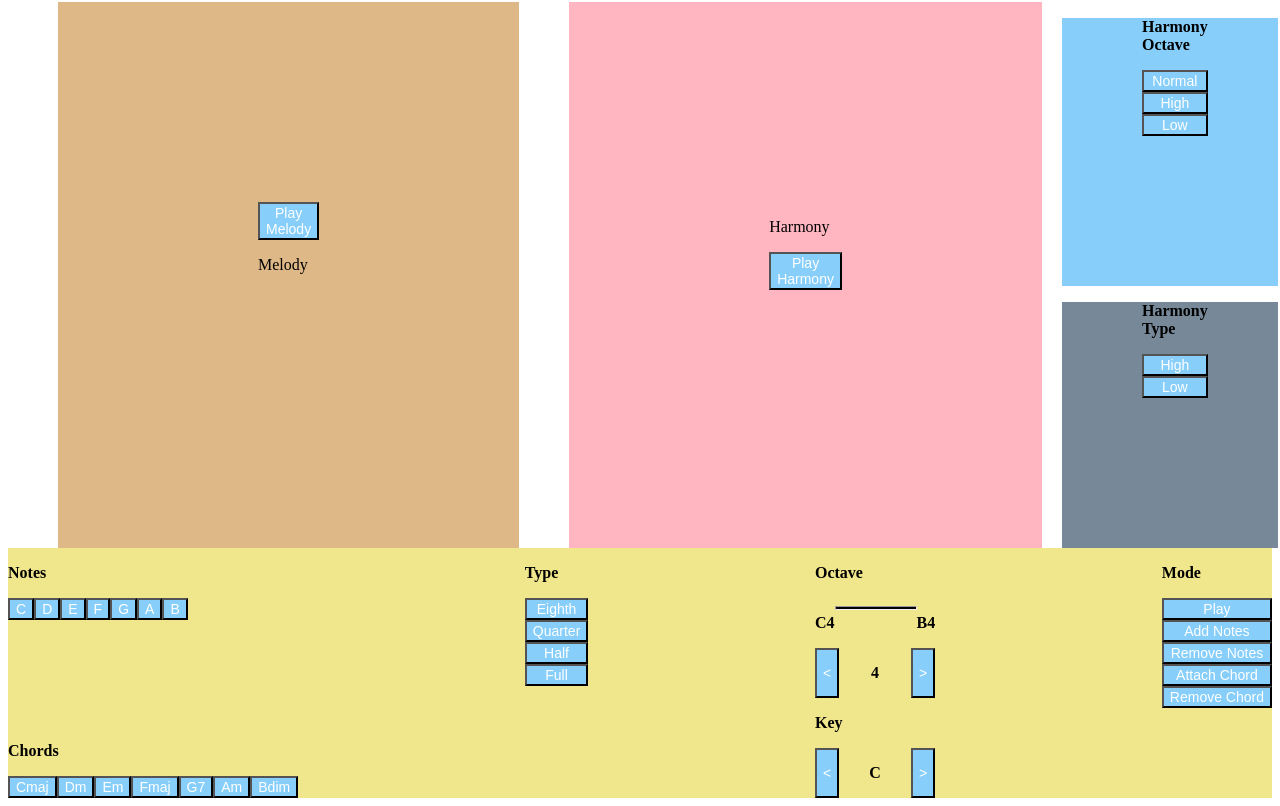
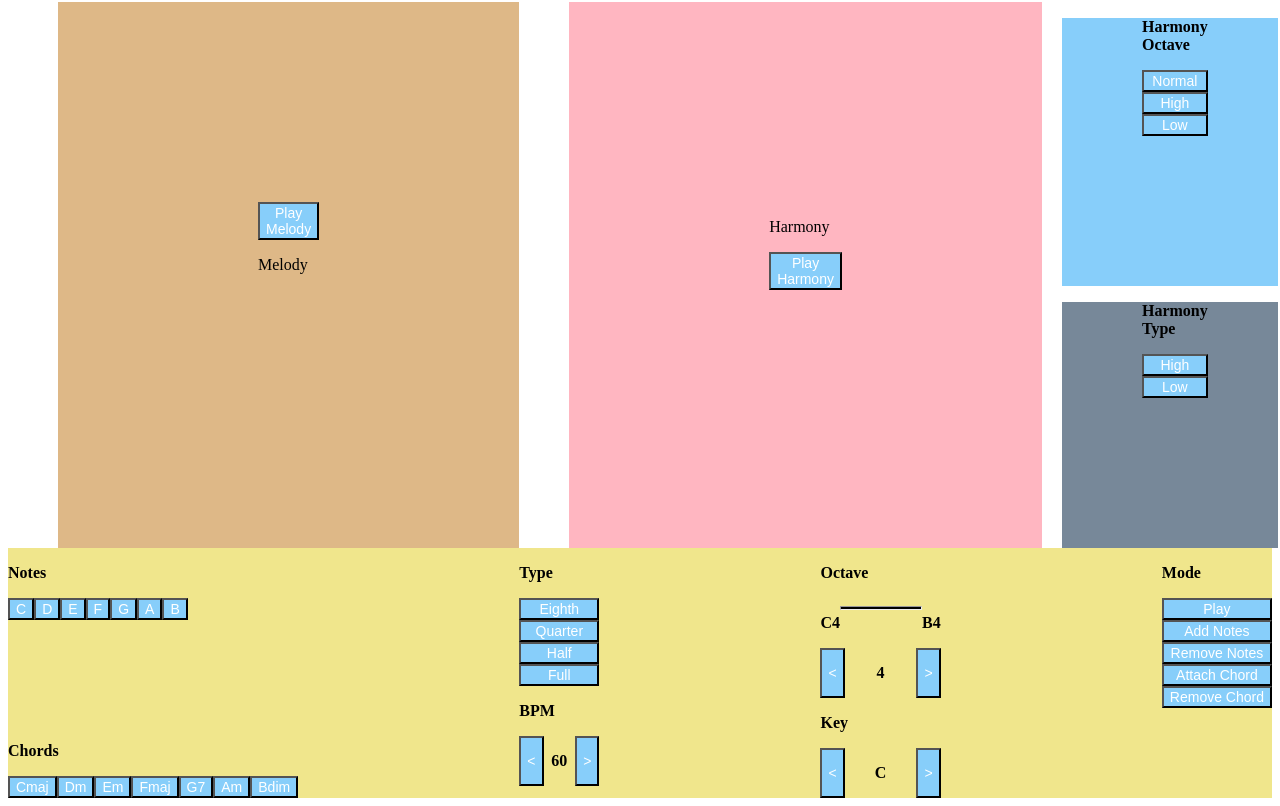
Before and after one commit to andrewvt97/Harmonious, a React (Vite) app: page / in a window 1280 px wide. Shown: the part 189-995 px from the top of the page. Built offline with nearby package versions, Linux system fonts and the light colour scheme.

Commit message:
Add bpm ui feature and functionality

```diff
--- a/src/components/App.jsx
+++ b/src/components/App.jsx
@@ -84,6 +84,17 @@ function App() {
     setNoteType(type);
   };
 
+  const handleBPMChange = (button) => {
+      if (button === ">"){
+        if (bpm < 240)
+          setBPM(bpm + 10)
+      }
+      else {
+        if (bpm > 20)
+          setBPM(bpm - 10)
+      }
+  }
+
   const handleOctaveClick = (button) => {
     if (button === ">"){
       if (octave !== 8)
@@ -140,7 +151,7 @@ function App() {
   };
 
   const playMelody = (melody) => {
-    console.log("Melody:", JSON.stringify(melody));
+    // console.log("Melody:", JSON.stringify(melody));
     // Iterate over each entry in the melody array
     let durationInSeconds = 0;
     let timeToPlayNote = 0;
@@ -218,6 +229,7 @@ function App() {
               duration = {noteType} bpm = {bpm} playNote={playNote} selectedNote={selectedMelodyNote}></MusicButtons>
             </div>
           </div>
+          <div className='notes-and-bpm'>
             <div className='note-type-buttons'>
               <p> Type</p>
               <div className='note-type-container'>
@@ -225,6 +237,15 @@ function App() {
                 <Button text = {"Quarter"} onClick={() => handleNoteTypeClick(4)}></Button>
                 <Button text = {"Half"} onClick={() => handleNoteTypeClick(2)}></Button>
                 <Button text = {"Full"}onClick={() => handleNoteTypeClick(1)}></Button>
+              </div>
+            </div>
+            <div className='bpm-buttons'>
+                <p> BPM</p>
+                  <div className='bpm-container'>
+                    <Button text = {"<"} onClick={() => handleBPMChange("<")}></Button>
+                    <p> {bpm} </p>
+                    <Button text = {">"} onClick={() => handleBPMChange(">")}></Button>
+                  </div>
             </div>
           </div>
           <div className='range'>
--- a/src/components/MusicButtons.jsx
+++ b/src/components/MusicButtons.jsx
@@ -8,7 +8,6 @@ function MusicButtons({currentScale = [], type = "note", setMelody, songKey, ran
     // needs access to melody and setMelody
 
     const handleNoteClick = (note, index, scalePosition, noteRange) => {
-      console.log(duration)
         playNote(`${note}${noteRange}`, 60/bpm/duration);
         if (mode != "Add Notes")
             return
--- a/src/styles/App.css
+++ b/src/styles/App.css
@@ -73,11 +73,17 @@
   flex-direction: column;
 }
 
+.bpm-container {
+  display: flex;
+  justify-content: space-between;
+  width: 80px;
+}
+
 .octave-range { /* contains line showing range of the octave */
 
-      height: 2px;
-      background-color: #000000;
-      width: 80px;
+  height: 2px;
+  background-color: #000000;
+  width: 80px;
 
 }
 
```
Lines whose indentation alone changed are shown as unchanged.
